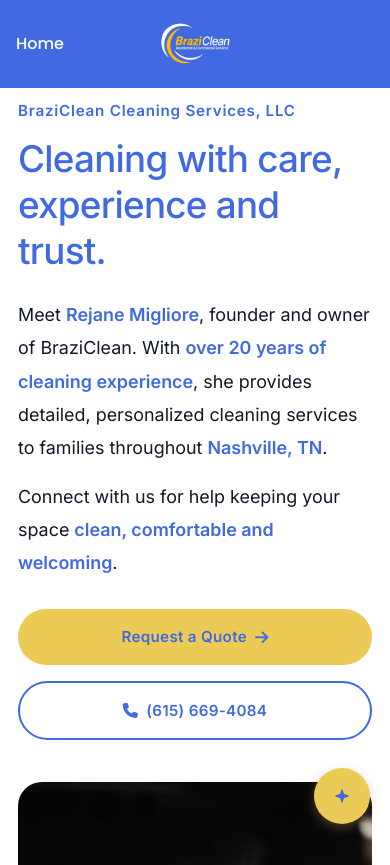
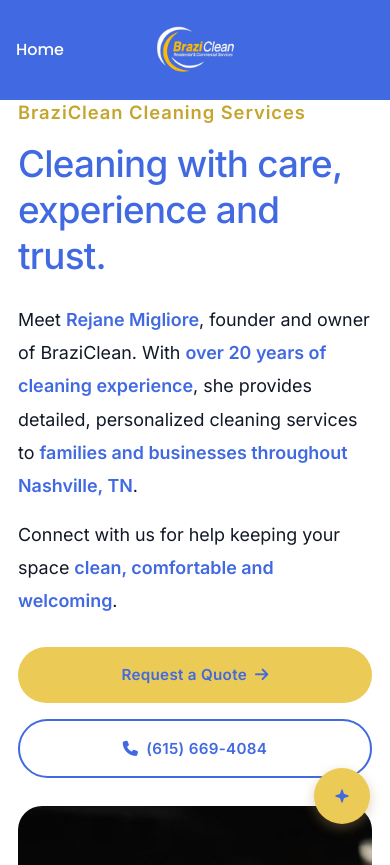
Before and after one commit to EduardoKainan/braziclear, a plain HTML site: page index.html in a window 390 px wide. Shown: the top 865 px of the page. Drawn offline with Linux system fonts and the light colour scheme.

Commit message:
refine: apply client feedback to hero and local copy

```diff
--- a/index.html
+++ b/index.html
@@ -56,9 +56,9 @@
 <section class="hero" id="hero">
 <div class="container">
   <div class="hero-content">
-    <div class="section-label">BraziClean Cleaning Services, LLC</div>
+    <div class="section-label">BraziClean Cleaning Services</div>
     <h1>Cleaning with care, <span>experience and trust.</span></h1>
-    <p class="hero-text">Meet <strong>Rejane Migliore</strong>, founder and owner of BraziClean. With <strong>over 20 years of cleaning experience</strong>, she provides detailed, personalized cleaning services to families throughout <strong>Nashville, TN</strong>.</p>
+    <p class="hero-text">Meet <strong>Rejane Migliore</strong>, founder and owner of BraziClean. With <strong>over 20 years of cleaning experience</strong>, she provides detailed, personalized cleaning services to <strong>families and businesses throughout Nashville, TN</strong>.</p>
     <p class="hero-text">Connect with us for help keeping your space <strong>clean, comfortable and welcoming</strong>.</p>
     <div class="hero-buttons">
       <a href="#contact" class="btn btn-primary">Request a Quote <i class="fas fa-arrow-right"></i></a>
@@ -91,12 +91,12 @@
 <footer class="footer">
 <div class="container">
   <div class="footer-grid">
-    <div class="footer-brand"><img src="images/logo-braziclean-240.webp" alt="BraziClean" width="240" height="240" loading="lazy" decoding="async"><p>Professional residential and commercial cleaning services in Nashville, TN. Your home deserves the best.</p></div>
+    <div class="footer-brand"><img src="images/logo-braziclean-240.webp" alt="BraziClean" width="240" height="240" loading="lazy" decoding="async"><p>Professional residential and commercial cleaning services in Nashville, TN. Your home or business deserves the best.</p><p class="footer-neighborhoods"><strong>Nashville neighborhoods:</strong> Downtown Nashville, East Nashville, Oak Hill and Hermitage.</p></div>
     <div><h4>Contact</h4><ul><li><a href="tel:+16156694084"><i class="fas fa-phone"></i> 615.669.4084</a></li><li><i class="fas fa-location-dot"></i> Nashville, TN</li></ul></div>
   </div>
   <div class="footer-bottom">
     <span>&copy; 2025 BraziClean. All rights reserved.</span>
-    <span>Residential & Commercial Cleaning Services</span>
+    <span>Residential &amp; Commercial Cleaning Services</span>
     <span class="developer-credit" style="display: block; margin-top: 10px; font-size: 0.85em; opacity: 0.8;">
       Developed by Eduardo Kainan - <a href="mailto:kainan.digital@gmail.com" style="color: inherit; text-decoration: underline;">kainan.digital@gmail.com</a> | <a href="https://wa.me/5562985328488" target="_blank" style="color: inherit; text-decoration: underline;">WhatsApp</a>
     </span>
--- a/styles.css
+++ b/styles.css
@@ -881,3 +881,13 @@
   .hero-text { font-size: 1.12rem; }
   .hero-image img { height: 500px; }
 }
+
+/* ===== CLIENT FEEDBACK POLISH ===== */
+.hero-content .section-label { font-size: 1.15rem; color: var(--gold-dark); font-weight: 600; }
+.footer-neighborhoods { margin-top: 12px; font-size: .86rem; line-height: 1.6; }
+.footer-neighborhoods strong { color: var(--navy); }
+@media (max-width: 600px) {
+  .header .container { height: 100px; }
+  .header-logo img { height: 88px; }
+  .hero .container { gap: 28px; }
+}
```
